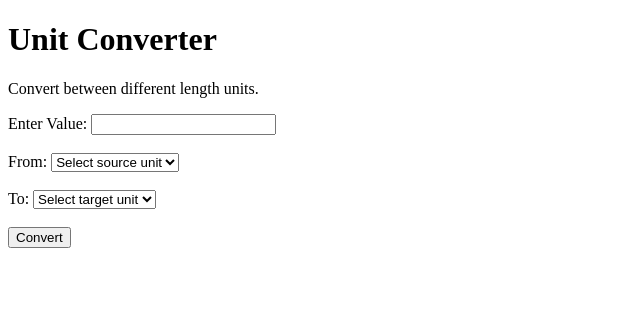
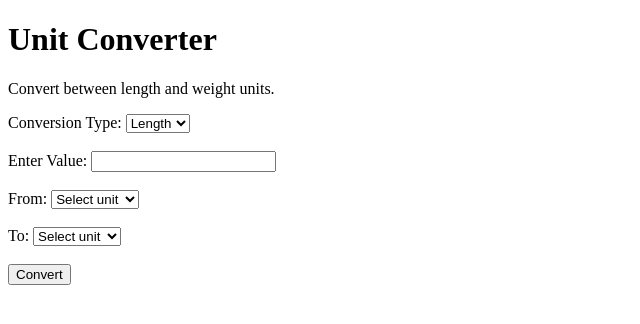
Before and after one commit to masoud-vosoughi/unit-converter, a Flask app: page / in a window 1280 px wide. Shown: the top 324 px of the page, without its empty margins (0-640 px from the left). Run offline with Flask 3, Linux system fonts and the light colour scheme.

Commit message:
feat: add weight conversion support

```diff
--- a/app.py
+++ b/app.py
@@ -1,6 +1,6 @@
 from flask import Flask, render_template, request
 
-from converter import convert_length
+from converter import convert_length, convert_weight
 
 app = Flask(__name__)
 
@@ -10,12 +10,18 @@ def home():
     result = None
     error = None
     if request.method == "POST":
+        category = request.form.get("category")
         from_unit = request.form.get("from_unit")
         to_unit = request.form.get("to_unit")
         try:
             str_value = request.form.get("value")
             value = float(str_value)
-            result = convert_length(value, from_unit, to_unit)
+            if category == "length":
+                result = convert_length(value, from_unit, to_unit)
+            elif category == "weight":
+                result = convert_weight(value, from_unit, to_unit)
+            else:
+                raise ValueError("the category is unknown")
         except ValueError as e:
             error = str(e)
 
--- a/converter.py
+++ b/converter.py
@@ -1,11 +1,31 @@
-units_dict = {"mm": 0.001, "cm": 0.01, "m": 1, "km": 1000, "in": 0.0254, "ft": 0.3048, "yd": 0.9144, "mi": 1609.344}
+length_units = {
+    "mm": 0.001,
+    "cm": 0.01,
+    "m": 1,
+    "km": 1000,
+    "in": 0.0254,
+    "ft": 0.3048,
+    "yd": 0.9144,
+    "mi": 1609.344,
+}
+weight_units = {"mg": 0.001, "g": 1, "kg": 1000, "oz": 28.349523125, "lb": 453.59237}
 
 
 def convert_length(value, from_unit, to_unit):
-    if from_unit not in units_dict or to_unit not in units_dict:
+    if from_unit not in length_units or to_unit not in length_units:
         raise ValueError("this unit is unknown")
 
-    from_factor = units_dict[from_unit]
-    to_factor = units_dict[to_unit]
+    from_factor = length_units[from_unit]
+    to_factor = length_units[to_unit]
     result = (value * from_factor) / to_factor
     return result
+
+
+def convert_weight(value, from_unit, to_unit):
+    if from_unit not in weight_units or to_unit not in weight_units:
+        raise ValueError("this unit is unknown")
+
+    from_factor = weight_units[from_unit]
+    to_factor = weight_units[to_unit]
+    result = (value * from_factor) / to_factor
+    return result
--- a/templates/index.html
+++ b/templates/index.html
@@ -9,10 +9,17 @@
 <body>
 
     <h1>Unit Converter</h1>
-
-    <p>Convert between different length units.</p>
+    <p>Convert between length and weight units.</p>
 
     <form action="/" method="POST">
+
+        <label for="category">Conversion Type:</label>
+        <select id="category" name="category" required>
+            <option value="length">Length</option>
+            <option value="weight">Weight</option>
+        </select>
+
+        <br><br>
 
         <label for="value">Enter Value:</label>
         <input
@@ -26,32 +33,12 @@
         <br><br>
 
         <label for="from_unit">From:</label>
-        <select id="from_unit" name="from_unit" required>
-            <option value="" disabled selected>Select source unit</option>
-            <option value="mm">Millimeter</option>
-            <option value="cm">Centimeter</option>
-            <option value="m">Meter</option>
-            <option value="km">Kilometer</option>
-            <option value="in">Inch</option>
-            <option value="ft">Foot</option>
-            <option value="yd">Yard</option>
-            <option value="mi">Mile</option>
-        </select>
+        <select id="from_unit" name="from_unit" required></select>
 
         <br><br>
 
         <label for="to_unit">To:</label>
-        <select id="to_unit" name="to_unit" required>
-            <option value="" disabled selected>Select target unit</option>
-            <option value="mm">Millimeter</option>
-            <option value="cm">Centimeter</option>
-            <option value="m">Meter</option>
-            <option value="km">Kilometer</option>
-            <option value="in">Inch</option>
-            <option value="ft">Foot</option>
-            <option value="yd">Yard</option>
-            <option value="mi">Mile</option>
-        </select>
+        <select id="to_unit" name="to_unit" required></select>
 
         <br><br>
 
@@ -67,5 +54,51 @@
         <p style="color: red;">Error: {{ error }}</p>
     {% endif %}
 
+    <script>
+        const units = {
+            length: [
+                ["mm", "Millimeter"],
+                ["cm", "Centimeter"],
+                ["m", "Meter"],
+                ["km", "Kilometer"],
+                ["in", "Inch"],
+                ["ft", "Foot"],
+                ["yd", "Yard"],
+                ["mi", "Mile"]
+            ],
+            weight: [
+                ["mg", "Milligram"],
+                ["g", "Gram"],
+                ["kg", "Kilogram"],
+                ["oz", "Ounce"],
+                ["lb", "Pound"]
+            ]
+        };
+
+        const categorySelect = document.getElementById("category");
+        const fromSelect = document.getElementById("from_unit");
+        const toSelect = document.getElementById("to_unit");
+
+        function updateUnits() {
+            const selectedUnits = units[categorySelect.value];
+
+            for (const select of [fromSelect, toSelect]) {
+                select.innerHTML = "";
+
+                const placeholder = new Option("Select unit", "");
+                placeholder.disabled = true;
+                placeholder.selected = true;
+                select.add(placeholder);
+
+                for (const [value, label] of selectedUnits) {
+                    select.add(new Option(label, value));
+                }
+            }
+        }
+
+        categorySelect.addEventListener("change", updateUnits);
+        updateUnits();
+    </script>
+
 </body>
 </html>
```
